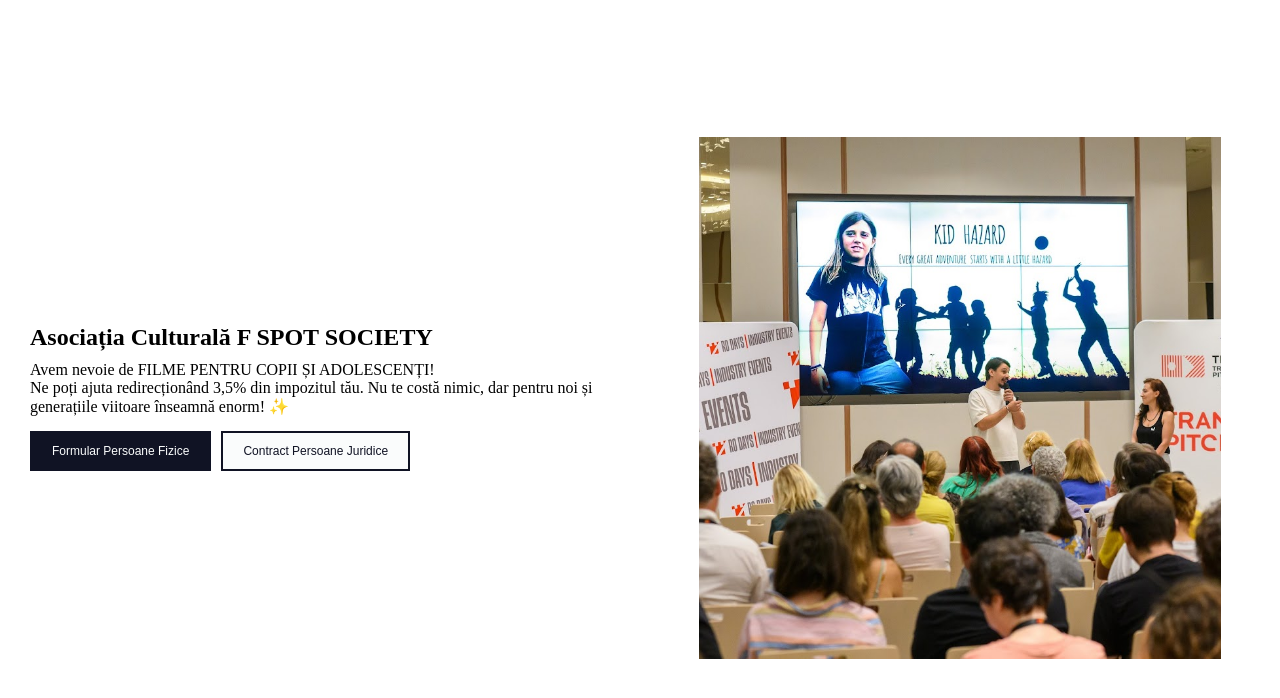
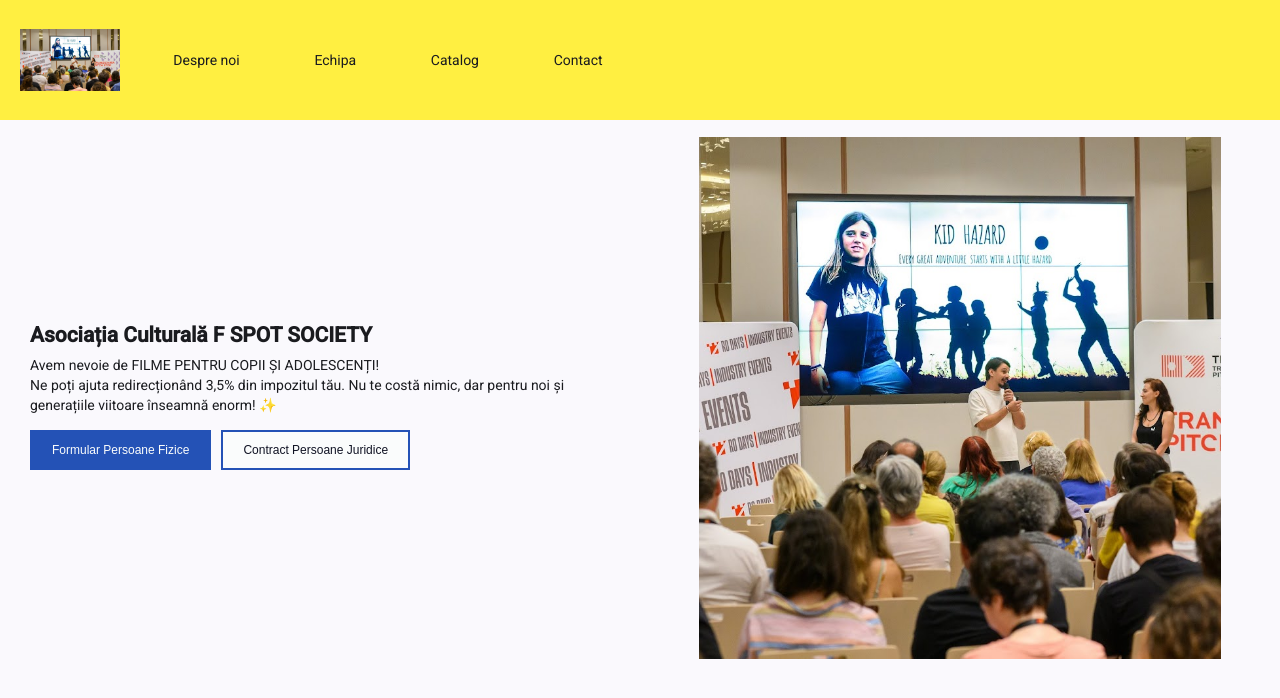
Before and after one commit to moldovanadrian03/f-spot-society, an Angular app: page / in a window 1280 px wide. Shown: the top 698 px of the page. Built offline with nearby package versions, Linux system fonts and the light colour scheme.

Commit message:
removed ssr rendering and made a few updates on the navbar component.

```diff
--- a/angular.json
+++ b/angular.json
@@ -32,13 +32,9 @@
             "styles": [
               "src/styles.scss"
             ],
-            "server": "src/main.server.ts",
-            "outputMode": "server",
+            "outputMode": "static",
             "security": {
               "allowedHosts": []
-            },
-            "ssr": {
-              "entry": "src/server.ts"
             }
           },
           "configurations": {
--- a/src/app/app.html
+++ b/src/app/app.html
@@ -1,2 +1,3 @@
+<app-navbar></app-navbar>
 <app-about></app-about>
 <router-outlet />
--- a/src/app/app.ts
+++ b/src/app/app.ts
@@ -1,10 +1,11 @@
 import { Component, signal } from '@angular/core';
 import { RouterOutlet } from '@angular/router';
 import { About } from "./components/about/about";
+import { Navbar } from "./components/navbar/navbar";
 
 @Component({
   selector: 'app-root',
-  imports: [RouterOutlet, About],
+  imports: [RouterOutlet, About, Navbar],
   templateUrl: './app.html',
   styleUrl: './app.scss'
 })
--- /dev/null
+++ b/src/app/components/navbar/navbar.html
@@ -0,0 +1,59 @@
+<div id="navbar-container">
+  <section class="navbar-row1">
+    <img
+      class="logo"
+      src="assets/about.jpg"
+      alt="logo"
+    />
+    @if(isMobileView) {
+      <button
+        aria-label="Toggle sidenav"
+        mat-icon-button
+        class="sidenav-button"
+        (click)="toggleSidenav()"
+      >
+        <mat-icon>menu</mat-icon>
+      </button>
+  }
+  </section>
+  @if(!isMobileView) {
+    <section class="navbar-row2">
+      <ul>
+        <li>
+          Despre noi
+        </li>
+        <li>
+          Echipa
+        </li>
+        <li>
+          Catalog
+        </li>
+        <li>
+          Contact
+        </li>
+      </ul>
+    </section>
+  }
+  @if(isMobileView && isSidenavOpened) {
+    <div class="backdrop" (click)="toggleSidenav()" ></div>
+
+  }
+  @if(isSidenavOpened) {
+    <section class="sidenav-container">
+      <ul>
+        <li (click)="toggleSidenav()">
+          Despre noi
+        </li>
+        <li (click)="toggleSidenav()">
+          Echipa
+        </li>
+        <li (click)="toggleSidenav()">
+          Catalog
+        </li>
+        <li (click)="toggleSidenav()">
+          Contact
+        </li>
+      </ul>
+    </section>
+  }
+</div>
--- /dev/null
+++ b/src/app/components/navbar/navbar.scss
@@ -0,0 +1,119 @@
+#navbar-container {
+	width: 100%;
+	height: 120px;
+	position: fixed;
+	z-index: 9999;
+	background-color: var(--primary-color);
+
+	display: grid;
+	grid-template-columns: 1fr 4fr 5fr;
+	justify-content: center;
+	align-items: center;
+	padding: 10px 10px;
+
+	@media (max-width: 768px) {
+		grid-template-columns: 1fr;
+	}
+
+	.navbar-row1 {
+		display: flex;
+		flex-direction: row;
+		justify-content: space-between;
+		align-items: center;
+
+
+    img {
+      &:hover {
+        cursor: pointer;
+      }
+    }
+	}
+
+	.navbar-row2 {
+		ul {
+			display: flex;
+			flex-direction: row;
+			justify-content: space-around;
+			align-items: center;
+			list-style: none;
+
+      li {
+      display: flex;
+      flex-direction: row;
+      }
+		}
+
+    &:hover {
+      cursor: pointer;
+    }
+	}
+
+	.sidenav-container {
+		margin-top: 150px;
+		position: absolute;
+		height: auto;
+		width: 70vw;
+		max-width: 70vw;
+		z-index: 11;
+		background-color: #fff;
+		border: 2px solid black;
+		box-shadow: 9px 9px 2px 0px;
+		animation: slideInWholeContainer 0.2s ease-in-out forwards;
+
+		@keyframes slideInWholeContainer {
+			from {
+				transform: translateX(-100%);
+			}
+
+			to {
+				transform: translateX(0);
+			}
+		}
+
+		ul {
+			display: flex;
+			flex-direction: column;
+			list-style: none;
+
+			li {
+				margin: 15px 10px;
+				text-transform: uppercase;
+				font-weight: bold;
+				opacity: 0;
+				transform: translateX(0);
+				animation: slideInListItem 0.2s ease-out forwards;
+				animation-delay: calc(var(--li-index) * 0.1s);
+
+        display: flex;
+        flex-direction: row;
+
+			}
+
+			li:nth-child(1) {
+				--li-index: 1;
+			}
+
+			li:nth-child(2) {
+				--li-index: 2;
+			}
+
+			li:nth-child(3) {
+				--li-index: 3;
+			}
+
+			li:nth-child(4) {
+				--li-index: 4;
+			}
+		}
+	}
+}
+
+.backdrop {
+	position: fixed;
+	top: 0;
+	left: 0;
+	height: 100vh;
+	width: 100vw;
+	background: rgba(0, 0, 0, 0.5);
+	z-index: 10;
+}
--- /dev/null
+++ b/src/app/components/navbar/navbar.ts
@@ -0,0 +1,39 @@
+import { AfterViewInit, Component, HostListener, OnInit } from '@angular/core';
+import { MatIconModule } from '@angular/material/icon';
+import { After } from 'v8';
+
+@Component({
+  selector: 'app-navbar',
+  imports: [
+    MatIconModule
+  ],
+  templateUrl: './navbar.html',
+  styleUrl: './navbar.scss',
+})
+export class Navbar implements OnInit {
+  isSidenavOpened: boolean = false;
+  isMobileView: boolean = false;
+  resizeObserver: ResizeObserver | null = null;
+
+  ngOnInit(): void {
+    this.updateIsMobileView();
+    this.resizeObserver = new ResizeObserver(() => {
+      this.updateIsMobileView();
+    });
+    this.resizeObserver.observe(document.body);
+  }
+
+  @HostListener('window:resize', ['$event'])
+  onWindowResize(event: Event) {
+    this.updateIsMobileView();
+  }
+
+  private updateIsMobileView(): void {
+    const screenWidth = window.innerWidth;
+    this.isMobileView = screenWidth <= 768;
+  }
+
+  toggleSidenav(): void {
+    this.isSidenavOpened = !this.isSidenavOpened;
+  }
+}
--- a/src/index.html
+++ b/src/index.html
@@ -1,11 +1,18 @@
 <!doctype html>
 <html lang="en">
   <head>
-  <meta charset="utf-8">
+    <meta charset="utf-8" />
     <title>FSpotSociety</title>
-  <base href="/">
-  <meta name="viewport" content="width=device-width, initial-scale=1">
-  <link rel="icon" type="image/x-icon" href="favicon.ico">
+    <base href="/" />
+    <meta name="viewport" content="width=device-width, initial-scale=1" />
+    <link rel="icon" type="image/x-icon" href="favicon.ico" />
+    <link rel="preconnect" href="https://fonts.googleapis.com" />
+    <link rel="preconnect" href="https://fonts.gstatic.com" crossorigin />
+    <link
+      href="https://fonts.googleapis.com/css2?family=Roboto:wght@300;400;500&display=swap"
+      rel="stylesheet"
+    />
+    <link href="https://fonts.googleapis.com/icon?family=Material+Icons" rel="stylesheet" />
   </head>
   <body>
     <app-root></app-root>
--- a/src/styles.scss
+++ b/src/styles.scss
@@ -1,10 +1,48 @@
+// Include theming for Angular Material with `mat.theme()`.
+// This Sass mixin will define CSS variables that are used for styling Angular Material
+// components according to the Material 3 design spec.
+// Learn more about theming and how to use it for your application's
+// custom components at https://material.angular.dev/guide/theming
+@use '@angular/material' as mat;
+
+html {
+  height: 100%;
+  @include mat.theme(
+    (
+      color: (
+        primary: mat.$azure-palette,
+        tertiary: mat.$blue-palette,
+      ),
+      typography: Roboto,
+      density: 0,
+    )
+  );
+}
+
+body {
+  // Default the application to a light color theme. This can be changed to
+  // `dark` to enable the dark color theme, or to `light dark` to defer to the
+  // user's system settings.
+  color-scheme: light;
+
+  // Set a default background, font and text colors for the application using
+  // Angular Material's system-level CSS variables. Learn more about these
+  // variables at https://material.angular.dev/guide/system-variables
+  background-color: var(--mat-sys-surface);
+  color: var(--mat-sys-on-surface);
+  font: var(--mat-sys-body-medium);
+
+  // Reset the user agent margin.
+  margin: 0;
+  height: 100%;
+}
 /* You can add global styles to this file, and also import other style files */
-$primary-color: #f0e02b;
+$primary-color: #ffef41;
 $secondary-color: #f5f5f5;
 $ternary-color: #2452b6;
 $border-color: #101324;
-$hover-primary: #000000;
-$hover-secondary: #676767;
+$hover-primary: #ffef41;
+$hover-secondary: #ffef41;
 
 // Optional: Define other theme colors
 $background-color: #fafcfc;
@@ -46,25 +84,25 @@ button {
   padding: 10px 20px;
 }
 
-button.sidenav-button{
+button.sidenav-button {
   display: flex;
   align-items: center;
-  color: $primary-color;
+  color: $ternary-color;
   background-color: transparent;
   border: 0px solid $border-color;
 }
 
 button.primary {
-  background-color: $text-color;
+  background-color: $ternary-color;
   color: $background-color;
-  border: 2px solid $border-color;
+  border: 2px solid $ternary-color;
 }
 
 button.secondary {
   background-color: $background-color;
   color: $text-color;
   margin-left: 10px;
-  border: 2px solid $border-color;
+  border: 2px solid $ternary-color;
 }
 
 button.ternary {
@@ -107,6 +145,6 @@ img.logo {
 
 li {
   &:hover {
-    color: var(--primary-color);
+    color: $ternary-color;
   }
 }
```
Also changed, not shown: package.json (+4 -4 lines), src/main.server.ts (deleted, +0 -8 lines), src/server.ts (deleted, +0 -68 lines), 2 other files (tests, documents, lock files or other folders). Lines whose indentation alone changed are shown as unchanged.
